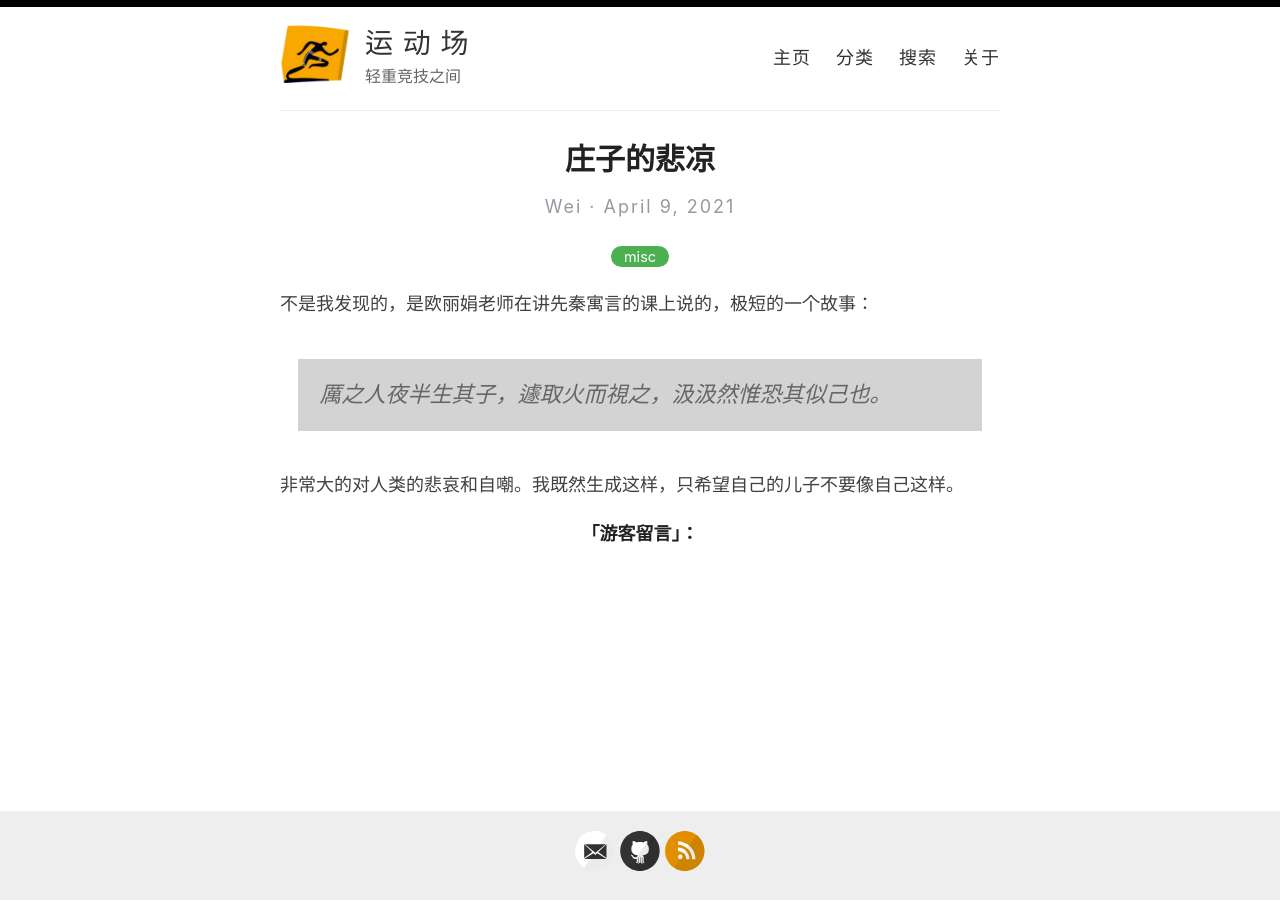
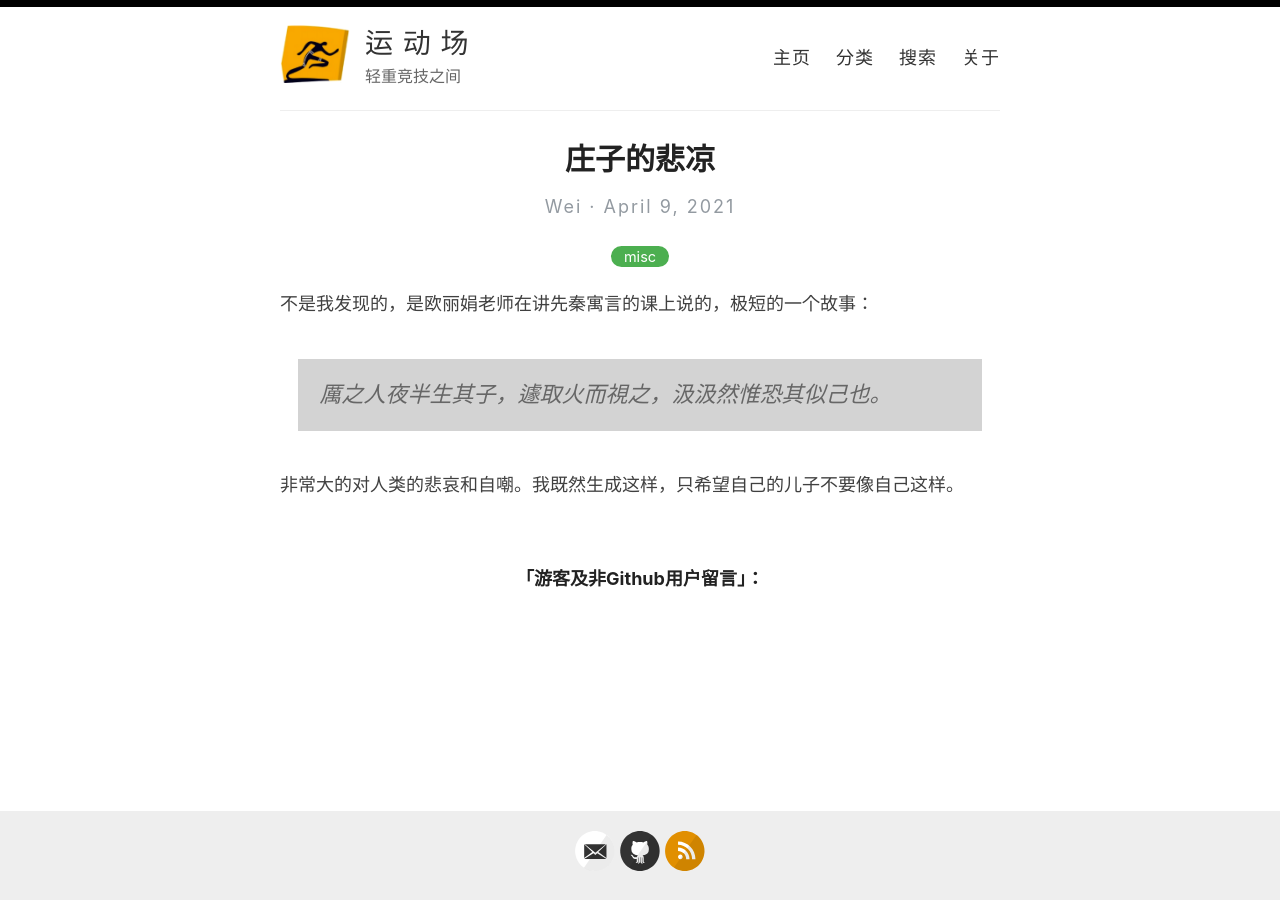
Before and after one commit to athletik/athletik.github.io, a Jekyll site: the page built from _posts/2021-4-9-庄子的悲凉.md, in a window 1280 px wide. Built offline with Jekyll 4.4.1, drawn with Linux system fonts in a browser that asks for light colours; comment, search, counter and statistics services are not loaded.

Commit message:
Update valine_comments.html

```diff
--- a/_includes/valine_comments.html
+++ b/_includes/valine_comments.html
@@ -1,15 +1,26 @@
-<h4 align="left">「游客留言」：</h4>
-<div id="vcomments"></div>
+<br>
+<h4 align="left">「游客及非Github用户留言」：</h4>
+<div id="comments"></div>
     <!--Leancloud 操作库:-->
+    <!-- <script src='//cdn1.lncld.net/static/js/3.0.4/av-min.js'></script> -->
+    <!-- <script src='//cdn1.lncld.net/static/js/3.15.0/av-min.js'></script> -->
     <script src="//code.bdstatic.com/npm/leancloud-storage@4.12.0/dist/av-min.js"></script>
     <!--Valine 的核心代码库:-->
-    <script src='//unpkg.com/@waline/client@v2/dist/waline.js'></script>
-    <link href='//unpkg.com/@waline/client@v2/dist/waline.css' rel='stylesheet' />    <script>
-         Waline.init({
-            el: '#vcomments',
-	    serverURL: 'https://waline-athletik.vercel.app/',
-	    locale:
-		 placeholder: '留下感想',
-            emoji: false
-	 })
+    <!-- <script src='//lib.baomitu.com/valine/latest/Valine.min.js'></script> -->
+    <script src='//lib.baomitu.com/valine/1.5.1/Valine.min.js'></script>
+    <script>
+         new Valine([
+            av: AV,
+            el: '#comments',
+            app_id: '[[ site.valine.appid ]]',
+            app_key: '[[ site.valine.appkey ]]',
+            placeholder: '[[ site.valine.placeholder ]]',
+            notify: '[[ site.valine.notify ]]',
+            verify: '[[ site.valine.verify ]]',
+	    recordIP: '{{ site.valine.recordIP }}',
+            enableQQ: '{{ site.valine.enableQQ }}',
+            avatar: '{{ site.valine.avatar }}',
+            avatar_cdn: '{{ site.valine.avatar_cdn }}',
+            serverURLs: '{{ site.valine.serverURLs }}',
+        ])
     </script>
```
